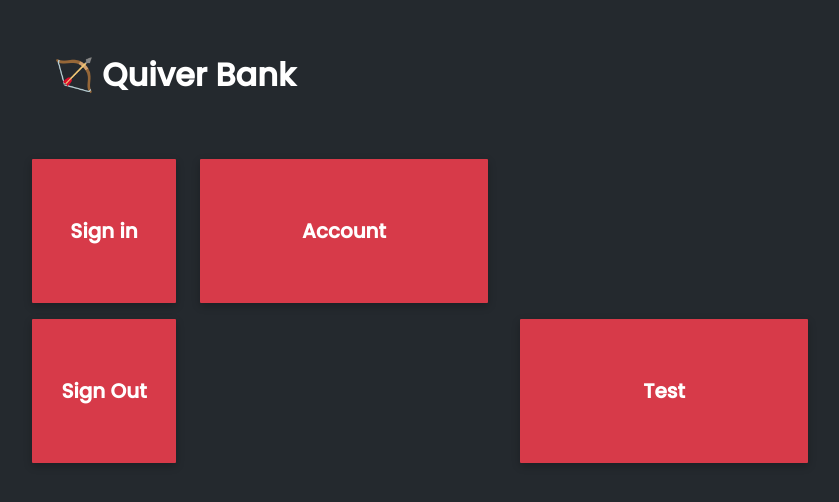
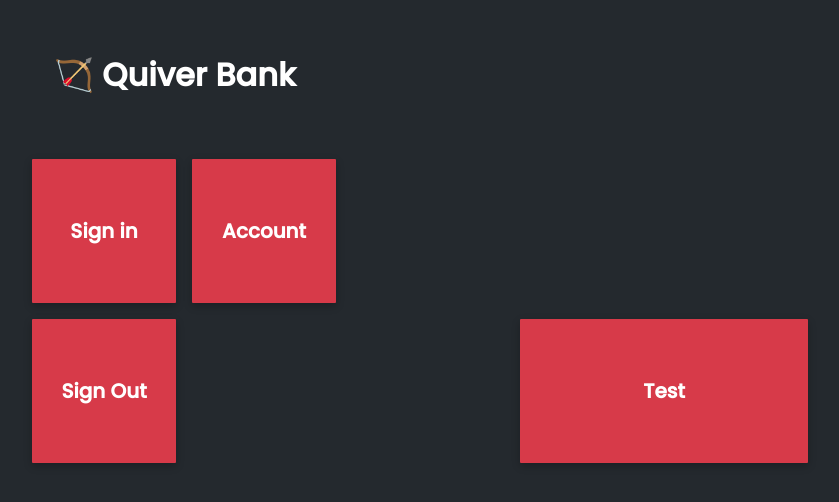
Before and after one commit to Delusion4013/Self-learning-web, a React (Create React App) app in the folder react-website/self-learning-app/: page / in a window 1280 px wide. Shown: the top 502 px of the page, without its empty margins (216-1055 px from the left). Built offline with nearby package versions, Linux system fonts and the light colour scheme.

Commit message:
Webpage now triggers an event when the goal element is clicked and saves the session to a file

```diff
--- a/react-website/self-learning-app/src/App.js
+++ b/react-website/self-learning-app/src/App.js
@@ -6,7 +6,7 @@ function App() {
   return (
     <div id="container">
 		<header  className="title styled-box">
-			<h1 >
+			<h1>
 			🏹 Quiver Bank
 			</h1>
 		</header>
--- a/react-website/self-learning-app/src/LayoutGrid.js
+++ b/react-website/self-learning-app/src/LayoutGrid.js
@@ -1,30 +1,51 @@
 
 import React, { Component } from 'react';
+import { render } from 'react-dom';
 import TaskButton from './TaskButton';
 
 
-function LayoutGrid(props) {
-	let elements = props.layout.elements;
+class LayoutGrid extends Component {
+	constructor(props) {
+		super();
+		this.state = {};
+		this.state.elements = props.layout.elements;
 		let gridParams = props.layout.gridParams;
-	let repeatColumns = `repeat(${gridParams.w}, 1fr)`;
-	let repeatRows = `repeat(${gridParams.h}, 1fr)`;
-	let session = {	sessionId : 0,
+		this.state.repeatColumns = `repeat(${gridParams.w}, 1fr)`;
+		this.state.repeatRows = `repeat(${gridParams.h}, 1fr)`;
+		this.state.session = {	sessionId : 0,
 			startTime : Date.now(),
 			endTime : 0,
 			events: [
 
 			]
 		}
+	}
+	render() {
+		let onGoal = (buttonId) => {
+			let session = this.state.session;
+			session.endTime = Date.now();
+			console.log(session);
+
+			const element = document.createElement("a");
+			const file = new Blob([JSON.stringify(session)], {type: 'text/plain'});
+			element.href = URL.createObjectURL(file);
+			element.download = "myFile.txt";
+			document.body.appendChild(element); // Required for this to work in FireFox
+			element.click();
+		}
+
 		return (
-		<div className="layout-grid" style={{gridTemplateColumns: repeatColumns, gridTemplateRows: repeatRows}}>
-			{elements.map(e => {
-				return (<TaskButton session={session} key={e.id} id={e.id} rect={e.rect}>
+			<div className="layout-grid" style={{gridTemplateColumns: this.state.repeatColumns, gridTemplateRows: this.state.repeatRows}}>
+				{this.state.elements.map(e => {
+					return (<TaskButton session={this.state.session} onGoal={onGoal} endGoal={e.endGoal} key={e.id} id={e.id} rect={e.rect}>
 						{e.content}
 					</TaskButton>)
 				})}
 
 			</div>
 		);
+	}
+
 		//Function returns a <div> element
 		//Inside the div element, some javascript containing the button array
 		//React takes the array and uses that to create the actual html button elements
--- a/react-website/self-learning-app/src/TaskButton.js
+++ b/react-website/self-learning-app/src/TaskButton.js
@@ -6,8 +6,9 @@ function TaskButton(props) {
 	let x2 = x1 + props.rect.w;
 	let y2 = y1 + props.rect.h;
 	let name = props.id;
+
 	return (
-		<button onClick={(e) => {handleButton(e, props.session, name)}} className="styled-box task-button" style={{gridColumnStart: x1, gridRowStart: y1, gridColumnEnd: x2, gridRowEnd: y2 }}>
+		<button onClick={(e) => {handleButton(e, props.session, name, props.endGoal, props.onGoal)}} className="styled-box task-button" style={{gridColumnStart: x1, gridRowStart: y1, gridColumnEnd: x2, gridRowEnd: y2 }}>
 			{props.children}
 		</button>
 	)
--- a/react-website/self-learning-app/src/grid-layouts/test.json
+++ b/react-website/self-learning-app/src/grid-layouts/test.json
@@ -17,6 +17,7 @@
 		{
 			"id" : "signOut",
 			"content" : "Sign Out",
+			"endGoal" : true,
 			"rect": {
 				"x" : 1,
 				"y" : 2,
@@ -30,7 +31,7 @@
 			"rect": {
 				"x" : 2,
 				"y" : 1,
-				"w" : 2,
+				"w" : 1,
 				"h" : 1
 			}
 		},
--- a/react-website/self-learning-app/src/handleEvents.js
+++ b/react-website/self-learning-app/src/handleEvents.js
@@ -1,12 +1,16 @@
-function handleButton(e, session, id) {
-	console.log(session);
+function handleButton(e, session, id, end, onGoal) {
+	console.log(end);
 	let events = session.events;
 	let event = {
 		buttonId: id,
 		time: Date.now()
 	}
+
 	events.push(event);
-
+	if (end) {
+		//window.alert("Session done");
+		onGoal(id);
+	}
 
     return;
 }
```
Also changed, not shown: 1 other file (tests, documents, lock files or other folders). Lines whose indentation alone changed are shown as unchanged.
